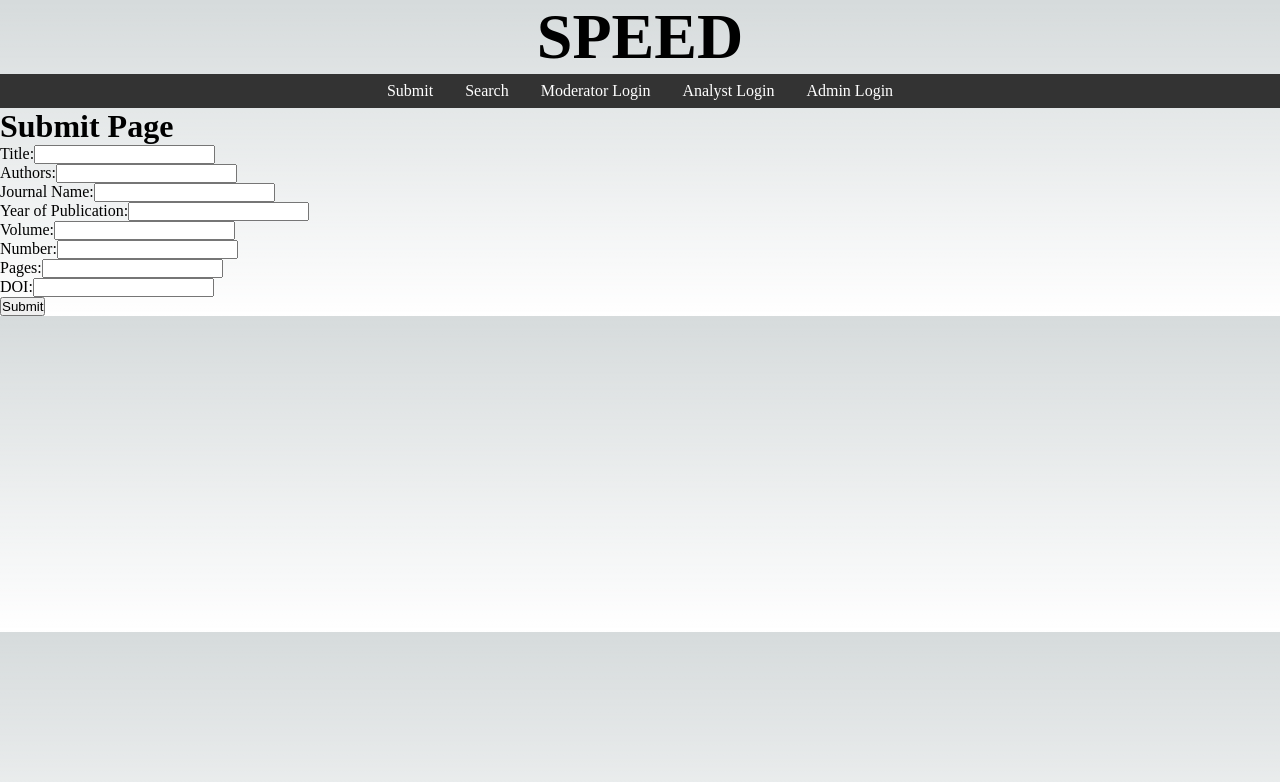
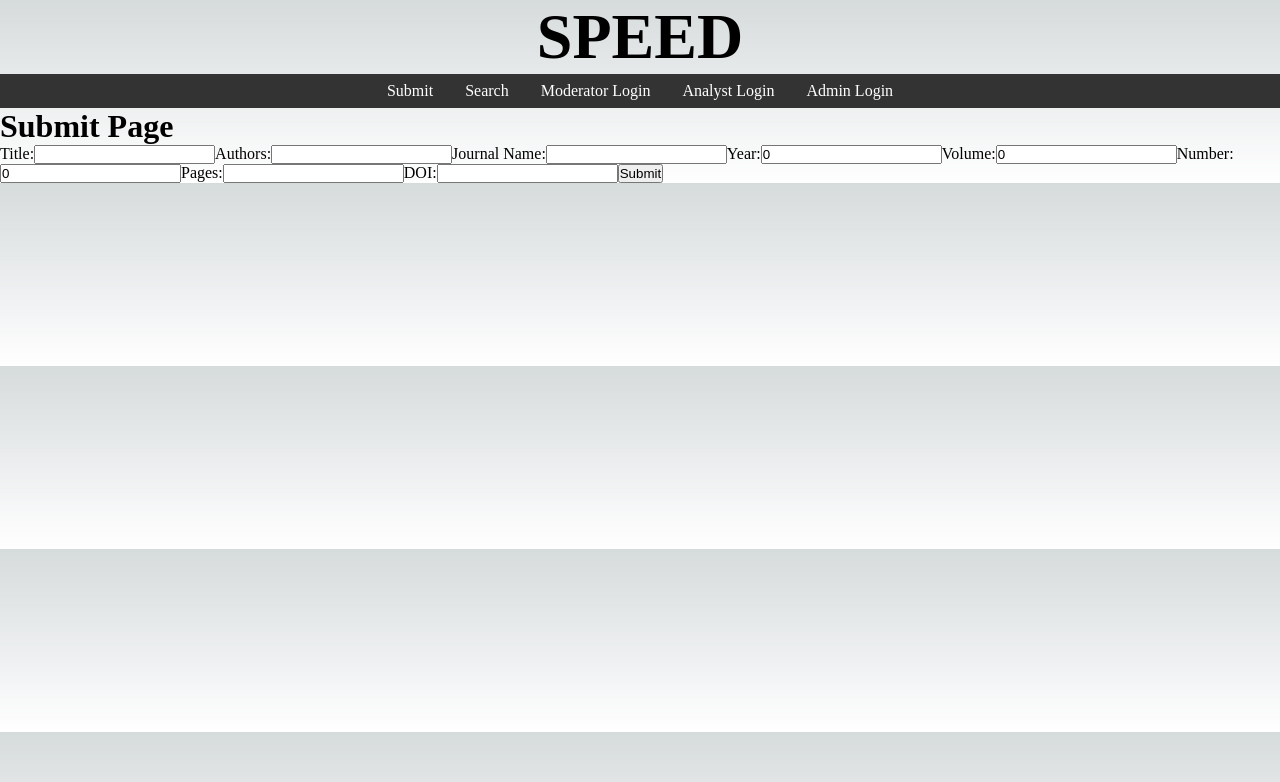
Before and after one commit to travyozza/SPEED, a Next.js app in the folder frontend/: page /Pages/SubmitPage in a window 1280 px wide. Shown: the top 782 px of the page. Built offline with nearby package versions, Linux system fonts and the light colour scheme.

Commit message:
Run Build working

```diff
--- a/frontend/src/app/Pages/Components/SubmitForm.tsx
+++ b/frontend/src/app/Pages/Components/SubmitForm.tsx
@@ -1,70 +1,78 @@
 "use client";
+
 import React, { useState } from 'react';
 
-const SubmitForm = ({ onSubmit }) => {
-  const [formData, setFormData] = useState({
+interface FormValues {
+  title: string;
+  authors: string;
+  journalName: string;
+  year: number;
+  volume: number;
+  number: number;
+  pages: string;
+  doi: string;
+}
+
+const initialFormValues: FormValues = {
   title: '',
   authors: '',
   journalName: '',
-    year: '',
-    volume: '',
-    number: '',
+  year: 0,
+  volume: 0,
+  number: 0,
   pages: '',
   doi: '',
-  });
-
-  const handleChange = (e) => {
-    const { name, value } = e.target;
-    setFormData({
-      ...formData,
-      [name]: value,
-    });
 };
 
-  const handleSubmit = (e) => {
-    e.preventDefault();
-    // Call the onSubmit prop with form data
-    onSubmit(formData);
+const SubmitForm: React.FC = () => {
+  const [formValues, setFormValues] = useState<FormValues>(initialFormValues);
+
+  const handleChange = (event: React.ChangeEvent<HTMLInputElement>) => {
+    const { name, value } = event.target;
+    setFormValues({ ...formValues, [name]: value });
+  };
+
+  const handleSubmit = (event: React.FormEvent<HTMLFormElement>) => {
+    event.preventDefault();
+    console.log(formValues); // Replace with your submit logic
   };
 
   return (
-    <div>
     <form onSubmit={handleSubmit}>
-        <div>
-          <label>Title:</label>
-          <input type="text" name="title" value={formData.title} onChange={handleChange} />
-        </div>
-        <div>
-          <label>Authors:</label>
-          <input type="text" name="authors" value={formData.authors} onChange={handleChange} />
-        </div>
-        <div>
-          <label>Journal Name:</label>
-          <input type="text" name="journalName" value={formData.journalName} onChange={handleChange} />
-        </div>
-        <div>
-          <label>Year of Publication:</label>
-          <input type="text" name="year" value={formData.year} onChange={handleChange} />
-        </div>
-        <div>
-          <label>Volume:</label>
-          <input type="text" name="volume" value={formData.volume} onChange={handleChange} />
-        </div>
-        <div>
-          <label>Number:</label>
-          <input type="text" name="number" value={formData.number} onChange={handleChange} />
-        </div>
-        <div>
-          <label>Pages:</label>
-          <input type="text" name="pages" value={formData.pages} onChange={handleChange} />
-        </div>
-        <div>
-          <label>DOI:</label>
-          <input type="text" name="doi" value={formData.doi} onChange={handleChange} />
-        </div>
+      <label>
+        Title:
+        <input type="text" name="title" value={formValues.title} onChange={handleChange} />
+      </label>
+      <label>
+        Authors:
+        <input type="text" name="authors" value={formValues.authors} onChange={handleChange} />
+      </label>
+      <label>
+        Journal Name:
+        <input type="text" name="journalName" value={formValues.journalName} onChange={handleChange} />
+      </label>
+      <label>
+        Year:
+        <input type="number" name="year" value={formValues.year} onChange={handleChange} />
+      </label>
+      <label>
+        Volume:
+        <input type="number" name="volume" value={formValues.volume} onChange={handleChange} />
+      </label>
+      <label>
+        Number:
+        <input type="number" name="number" value={formValues.number} onChange={handleChange} />
+      </label>
+      <label>
+        Pages:
+        <input type="text" name="pages" value={formValues.pages} onChange={handleChange} />
+      </label>
+      <label>
+        DOI:
+        <input type="text" name="doi" value={formValues.doi} onChange={handleChange} />
+      </label>
       <button type="submit">Submit</button>
     </form>
-    </div>
   );
 };
 
```
Lines whose indentation alone changed are shown as unchanged.
